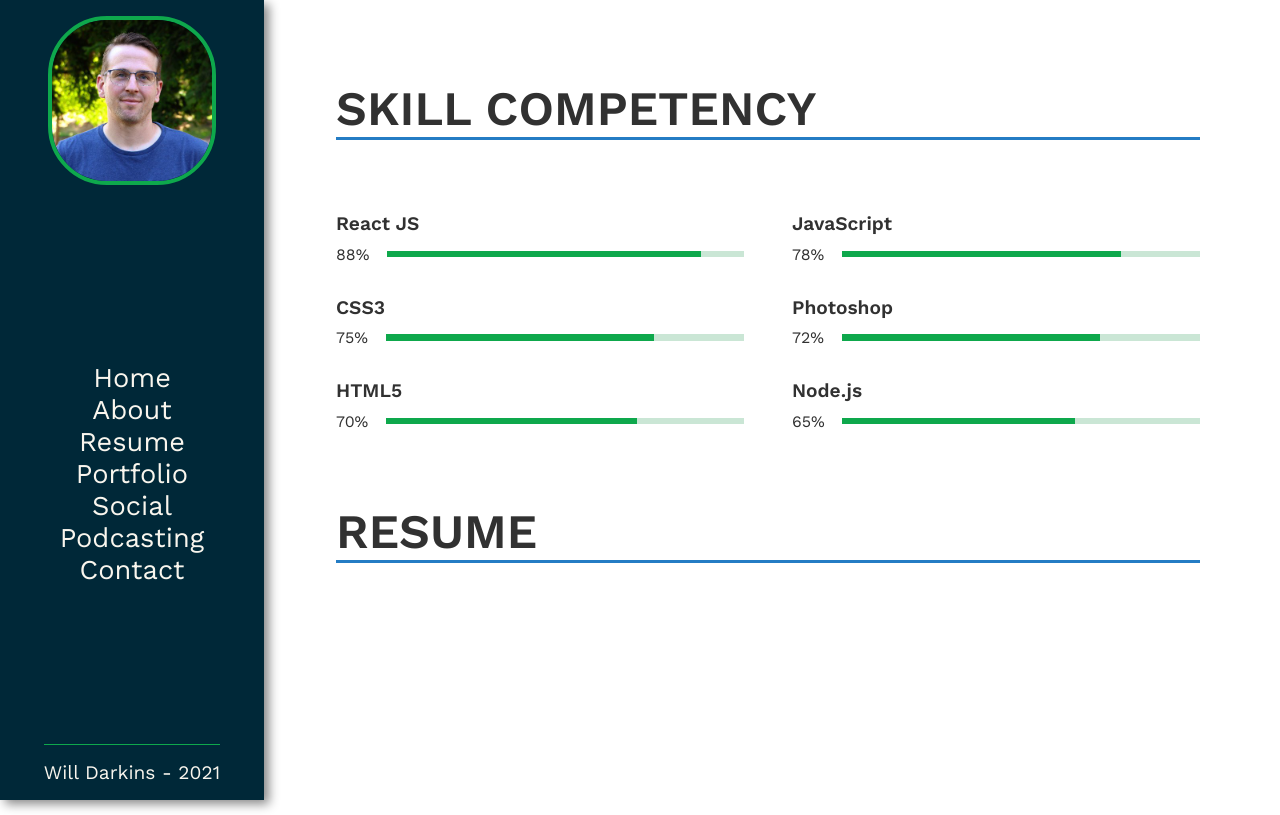
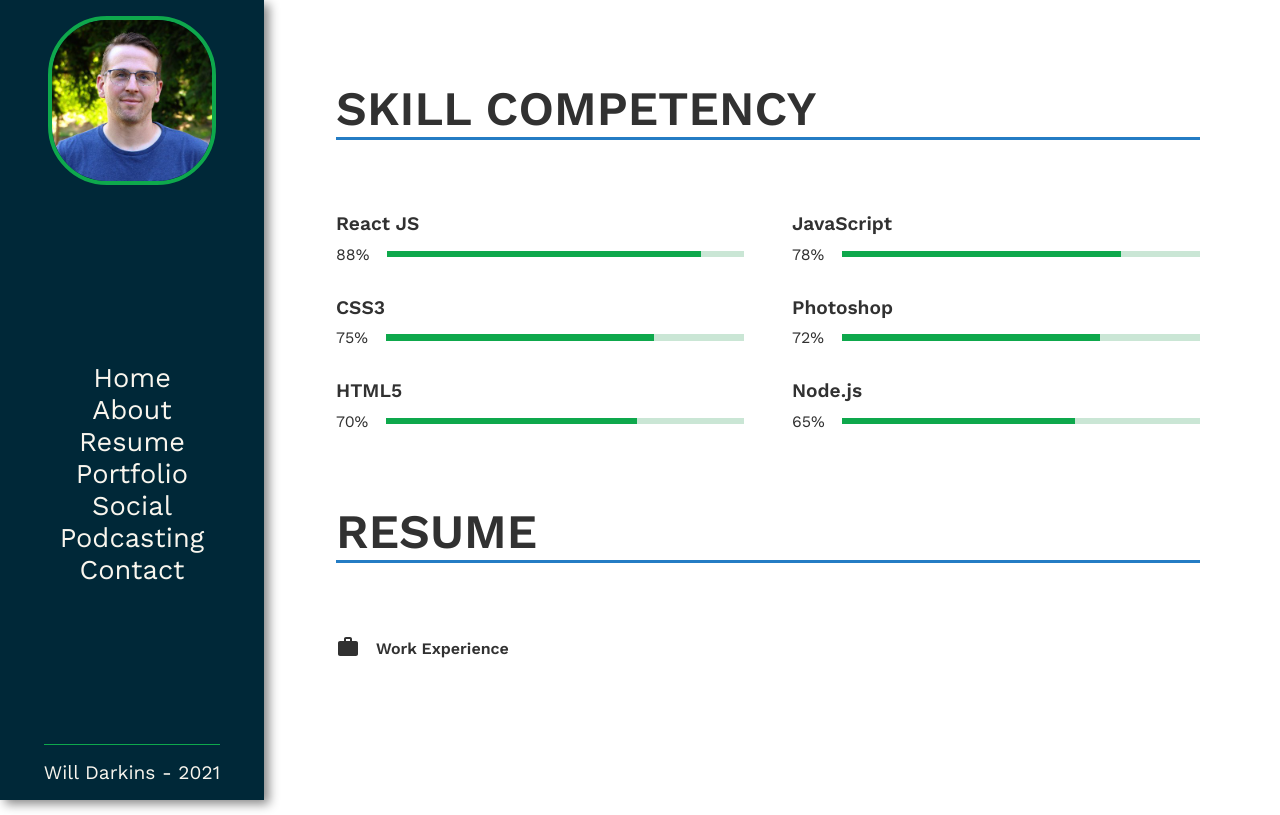
Before and after one commit to willdarkins/portfolio_darkins, a React (Create React App) app: page /resume in a window 1280 px wide. Built offline with nearby package versions, Linux system fonts and the light colour scheme; a web font is replaced by a local one.

Commit message:
have component framework set to add other titles and continue building work descriptions

```diff
--- a/src/Components/Resume.js
+++ b/src/Components/Resume.js
@@ -2,16 +2,21 @@ import React from 'react'
 import styled from 'styled-components'
 import { InnerLayout } from '../Styles/Layout'
 import Title from './Title'
+import ResumeSectionTitle from './ResumeSectionTitle'
+import WorkIcon from '@mui/icons-material/Work';
+import SchoolIcon from '@mui/icons-material/School';
 
 const ResumeStyles = styled.section`
 `
-
+//creating variables to attribute Material UI icon imports in order to render them in ResumeSectionTitle
+const work = <WorkIcon />
+const school = <SchoolIcon />
 function Resume() {
     return (
         <ResumeStyles>
             <Title title={'Resume'} />
             <InnerLayout>
-
+                <ResumeSectionTitle icon={work} title={'Work Experience'} />
             </InnerLayout>
         </ResumeStyles>
     )
--- a/src/Components/ResumeSectionTitle.js
+++ b/src/Components/ResumeSectionTitle.js
@@ -2,7 +2,15 @@ import React from 'react'
 import styled from 'styled-components'
 
 const SectionTitleStyles = styled.div`
-
+    display: flex;
+    align-items: center;
+    p{
+        padding-right: 1rem;
+        color: var(--font-dark);
+    }
+    h3{
+        color: var(--font-dark);
+    }
 `
 
 //props passed
```
